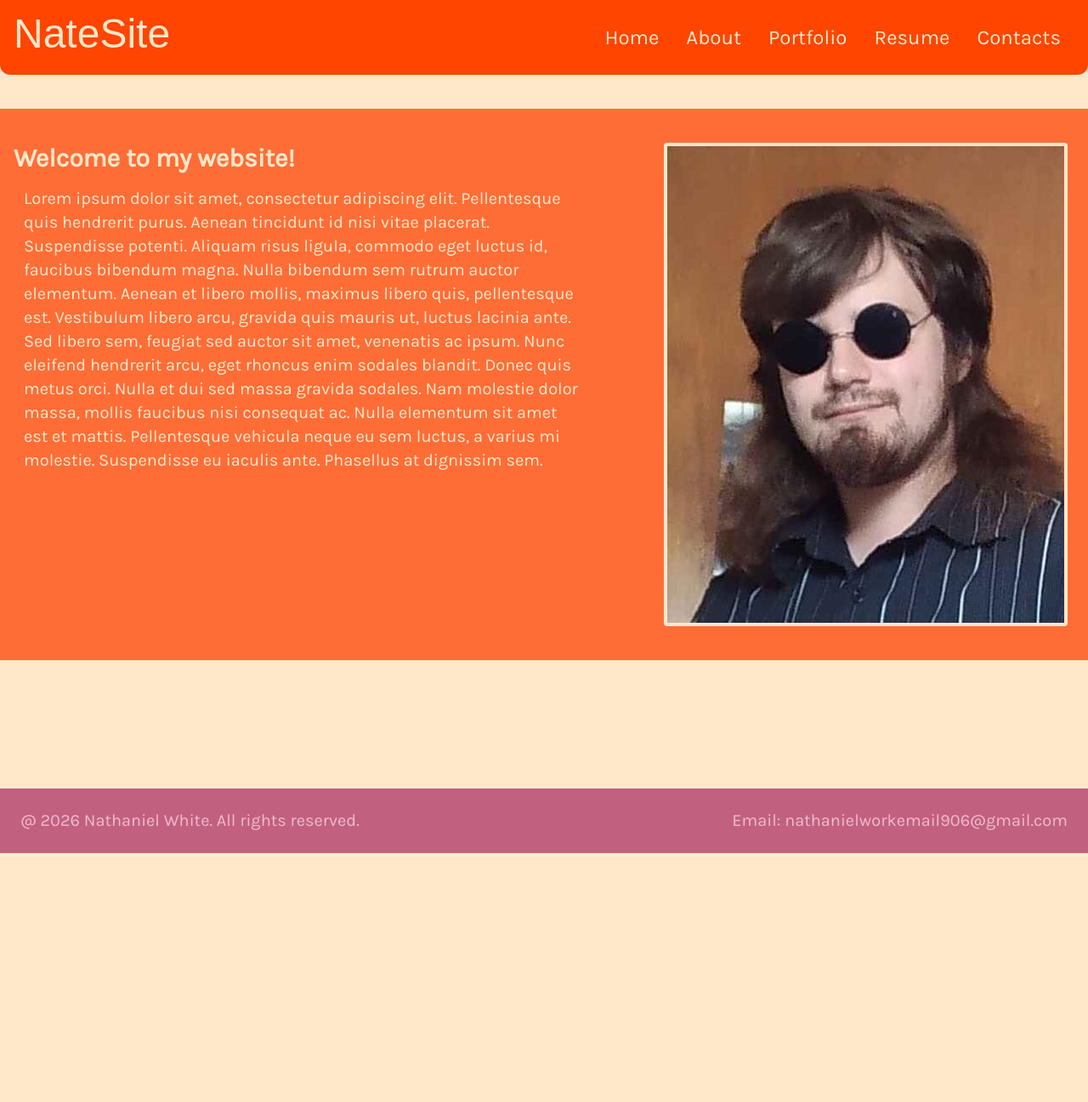
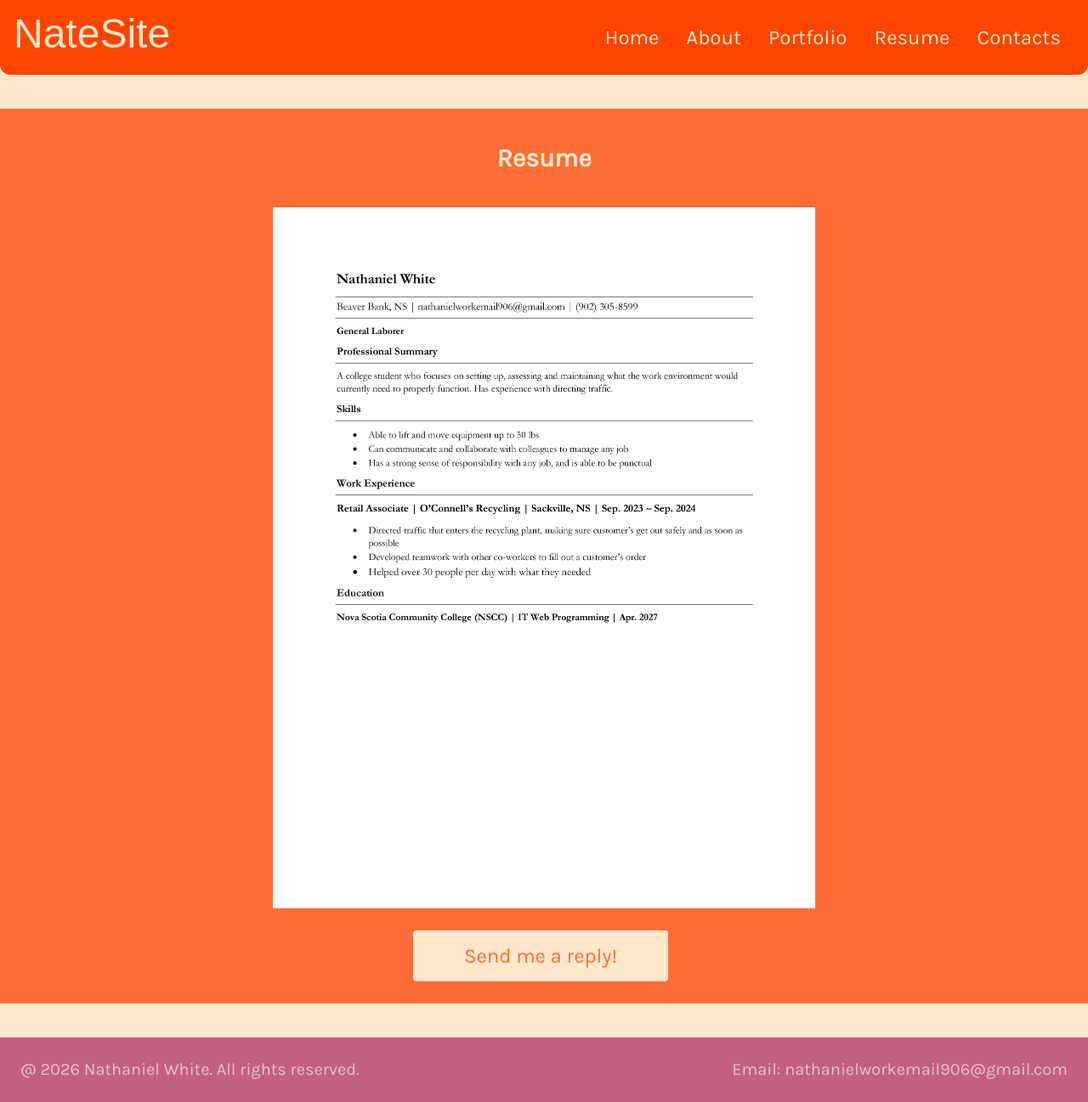
Before and after one commit to DentedGlassJar/natesite, a Next.js app: page /resume in a window 1280 px wide. Shown: the whole page at 85% size. Before the commit the page ends 1004 px from the top, so only its background shows below. Built offline with nearby package versions, Linux system fonts and the light colour scheme; a web font is replaced by a local one.

Commit message:
Resume page finished

```diff
--- a/src/app/contacts/page.tsx
+++ b/src/app/contacts/page.tsx
@@ -67,10 +67,9 @@ export default function Contact() {
       <div className='min-h-dvh'>
         <div className='flex flex-col text-center items-center bg-[#FF6D37] text-[#FFE7C9] pl-4 pt-10 pb-10 pr-4 mb-10
           lg:text-start'>
-          <div className='flex-1
-          lg:mr-25'>
+          <div className='flex-1'>
             <h2 className='text-3xl mb-4 font-bold'>
-              Contacts:
+              Contacts
             </h2>
 
             <p className='mt-1 ml-3 mb-10 text-xl flex-wrap'>
@@ -80,7 +79,7 @@ export default function Contact() {
           </div>
 
           <div className='row-auto mr-2'>
-            <a href='https://forms.gle/4oQauHQVtnZzEcFQA' type='button' className='bg-[#FFE7C9] hover:opacity-50 text-[#FF6D37] p-4 pl-25 pr-25 text-2xl rounded'>Send me a reply!</a>
+            <a href='https://forms.gle/4oQauHQVtnZzEcFQA' type='button' className='bg-[#FFE7C9] hover:opacity-50 text-[#FF6D37] p-4 pl-15 pr-15 text-2xl rounded'>Send me a reply!</a>
           </div>
         </div>
       </div>
--- a/src/app/resume/page.tsx
+++ b/src/app/resume/page.tsx
@@ -65,22 +65,18 @@ export default function Resume() {
       </div>
 
       <div className='min-h-dvh'>
-        <div className='flex flex-col text-center items-center bg-[#FF6D37] text-[#FFE7C9] pl-4 pt-10 pb-10 pr-4 mb-10
-        lg:flex-row lg:text-start lg:items-start'>
-          <div className='flex-1
-          lg:mr-25'>
-            <h2 className='text-3xl mb-4 font-bold'>
-              Welcome to my website!
+        <div className='flex flex-col text-center items-center bg-[#FF6D37] text-[#FFE7C9] pl-4 pt-10 pb-10 pr-4 mb-10'>
+          <div className='flex-1 mb-10'>
+            <h2 className='text-3xl mb-10 font-bold'>
+              Resume
             </h2>
 
-            <p className='mt-1 ml-3 mb-5 text-xl flex-wrap'>
-              Lorem ipsum dolor sit amet, consectetur adipiscing elit. Pellentesque quis hendrerit purus. Aenean tincidunt id nisi vitae placerat. Suspendisse potenti. Aliquam risus ligula, commodo eget luctus id, faucibus bibendum magna. Nulla bibendum sem rutrum auctor elementum. Aenean et libero mollis, maximus libero quis, pellentesque est. Vestibulum libero arcu, gravida quis mauris ut, luctus lacinia ante. Sed libero sem, feugiat sed auctor sit amet, venenatis ac ipsum. Nunc eleifend hendrerit arcu, eget rhoncus enim sodales blandit. Donec quis metus orci. Nulla et dui sed massa gravida sodales. Nam molestie dolor massa, mollis faucibus nisi consequat ac. Nulla elementum sit amet est et mattis. Pellentesque vehicula neque eu sem luctus, a varius mi molestie. Suspendisse eu iaculis ante. Phasellus at dignissim sem.
-            </p>
+            <Image src={'/images/nathanielwhite_resume.jpg'} width={2550 / 4} height={3300 / 4} alt="This is an image of the website's creator; Nathaniel White." />
           </div>
 
           <div className='row-auto mr-2'>
-            <div className='p-1 bg-[#FFE7C9] shrink rounded'>
-              <Image src={'/images/natepic.jpg'} width={467} height={561} alt='Woah this is my face' />
+            <div className=''>
+              <a href='/files/White_Nathaniel_SummerResume.pdf' download="NathanielWhite_Resume" type='button' className='bg-[#FFE7C9] hover:opacity-50 text-[#FF6D37] p-4 pl-15 pr-15 text-2xl rounded'>Send me a reply!</a>
             </div>
           </div>
         </div>
```
Also changed, not shown: public/images/nathanielwhite_resume.jpg (added), 1 other file (tests, documents, lock files or other folders).
